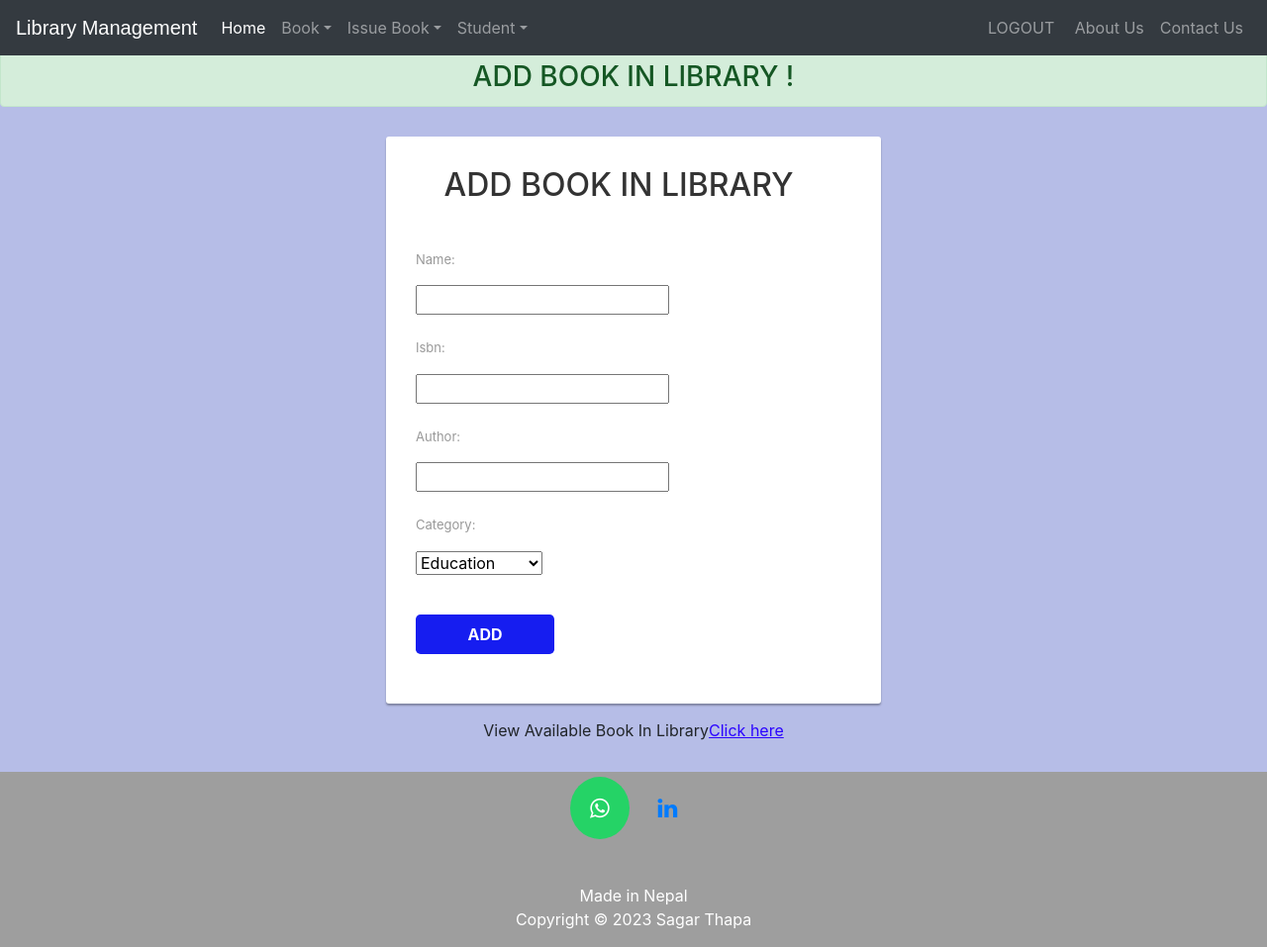
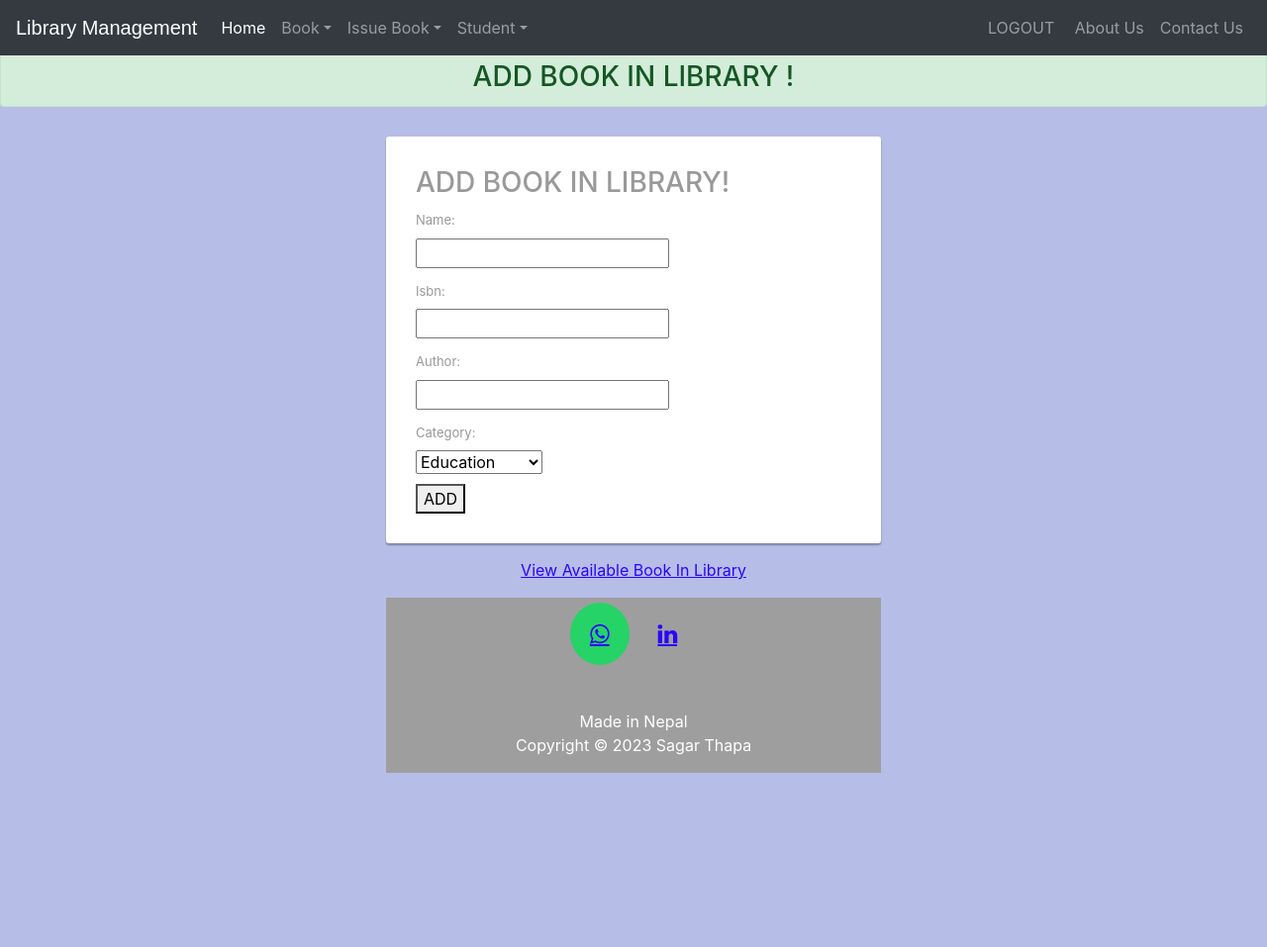
Before and after one commit to sagarmagar977/Library-Management-System-Full-Stack-, a Django app: template templates/library/addbook.html in a window 1280 px wide. Shown: the whole page at 99% size. After the commit the page ends 781 px from the top, so only its background shows below. Run offline with Django 3.2, Linux system fonts and the light colour scheme; the template is opened without the code that fills it: values that come from a table or form of the project are taken from there, others are empty; some libraries are stand-ins or nearby versions.

Commit message:
Refactor add book form layout and error display
Updated the form layout for adding a book, including error handling and improved styling.

```diff
--- a/templates/library/addbook.html
+++ b/templates/library/addbook.html
@@ -121,28 +121,29 @@
     <div class="signup-form">
         <form method="post" class="form-horizontal">
 
-            <center>
-                <h2>ADD BOOK IN LIBRARY</h2>
-            </center>
+           <h3>ADD BOOK IN LIBRARY!</h3>
 
-            {% csrf_token %} {% for field in form %}
-            <div class="form-group">
-                <label class="control-label col-xs-4">{{ field.label_tag }}</label>
-                <div class="col-xs-8">
-                    {{ field }}
+            <form method="post" action="">
+              {% csrf_token %}
+
+              {% for field in form %}
+                <div style="margin-bottom: 10px;">
+                  <div>{{ field.label_tag }}</div>
+                  <div>{{ field }}</div>
+
+                  {% if field.errors %}
+                    <div style="color: red;">{{ field.errors }}</div>
+                  {% endif %}
                 </div>
-            </div>
-            {% endfor %}
+              {% endfor %}
 
+              <button type="submit">ADD</button>
+            </form>
 
-            <div class="form-group">
-                <div class="col-xs-8 col-xs-offset-4">
-                    <button type="submit" class="btn btn-primary btn-lg">ADD</button>
-                </div>
-            </div>
-        </form>
-        <div class="text-center">View Available Book In Library<a href="viewbook">Click here</a></div>
-    </div>
+            <p style="margin-top: 12px;">
+              <a href="{% url 'viewbook' %}">View Available Book In Library</a>
+            </p>
+
 
 
 
```
